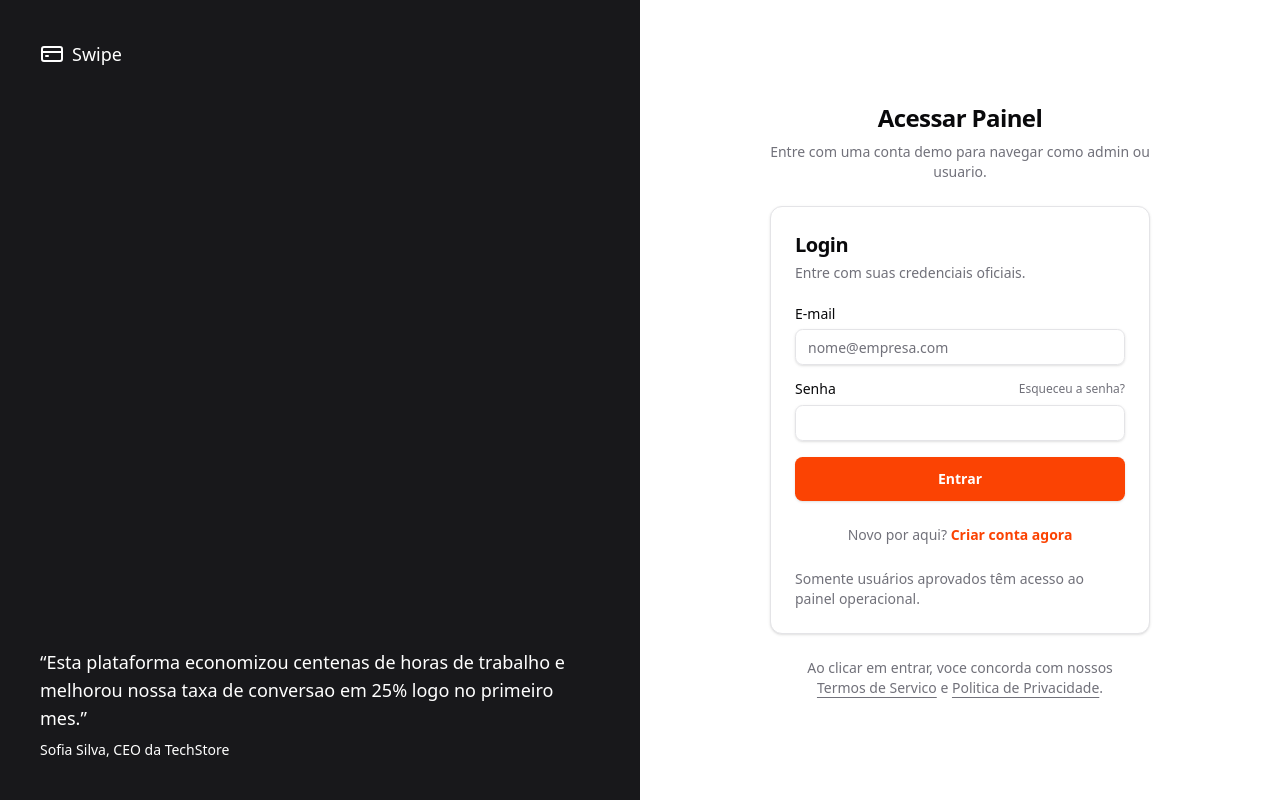
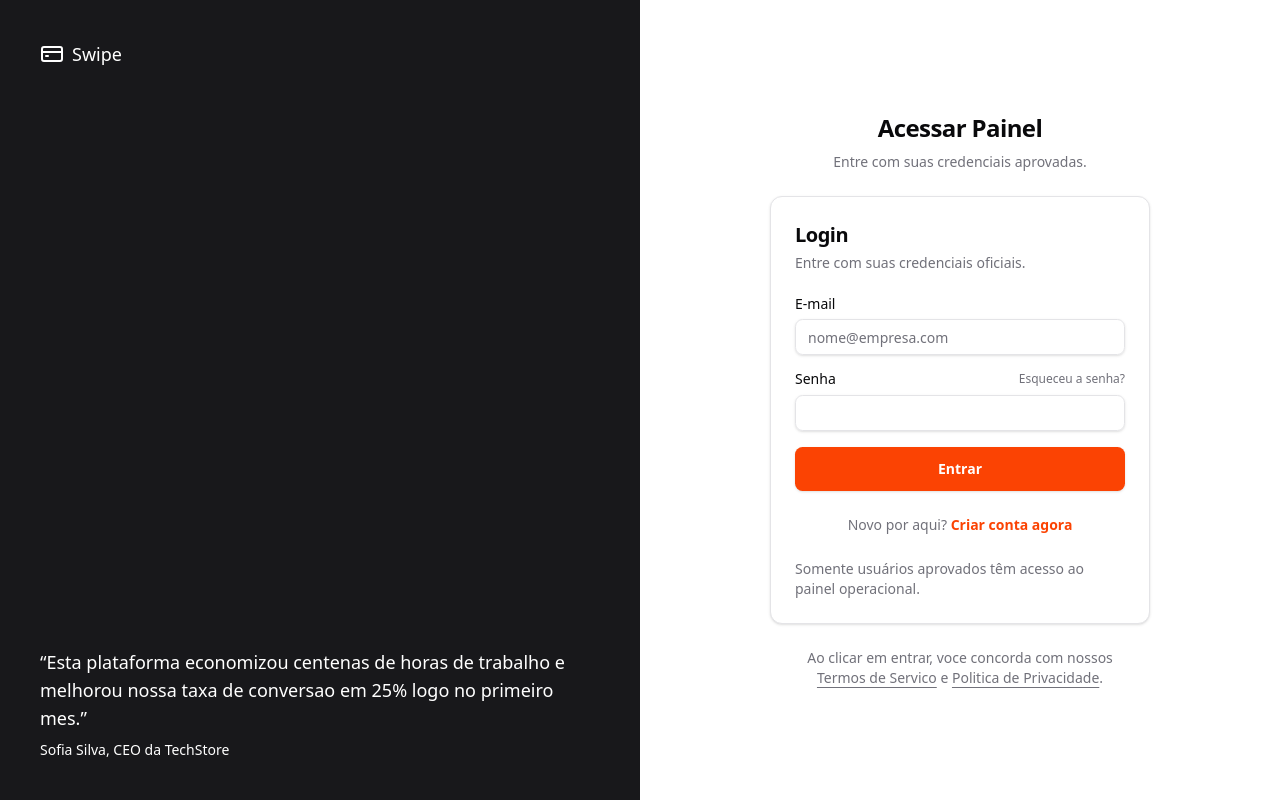
Before and after one commit to Felipe-Said/swipe-checkout, a Next.js app: page /login in a window 1280 px wide. Built offline with nearby package versions, Linux system fonts and the light colour scheme; no server answers.

Commit message:
Update login helper text

```diff
--- a/src/app/login/page.tsx
+++ b/src/app/login/page.tsx
@@ -140,11 +140,11 @@ function LoginContent() {
       <div className="lg:p-8">
         <div className="mx-auto flex w-full flex-col justify-center space-y-6 sm:w-[380px]">
           <div className="flex flex-col space-y-2 text-center">
-            <h1 className="text-2xl font-semibold tracking-tight">Acessar Painel</h1>
-            <p className="text-sm text-muted-foreground">
-              Entre com uma conta demo para navegar como admin ou usuario.
-            </p>
-          </div>
+              <h1 className="text-2xl font-semibold tracking-tight">Acessar Painel</h1>
+              <p className="text-sm text-muted-foreground">
+              Entre com suas credenciais aprovadas.
+              </p>
+            </div>
           <Card>
             <CardHeader className="space-y-1">
               <CardTitle className="text-xl">Login</CardTitle>
```
